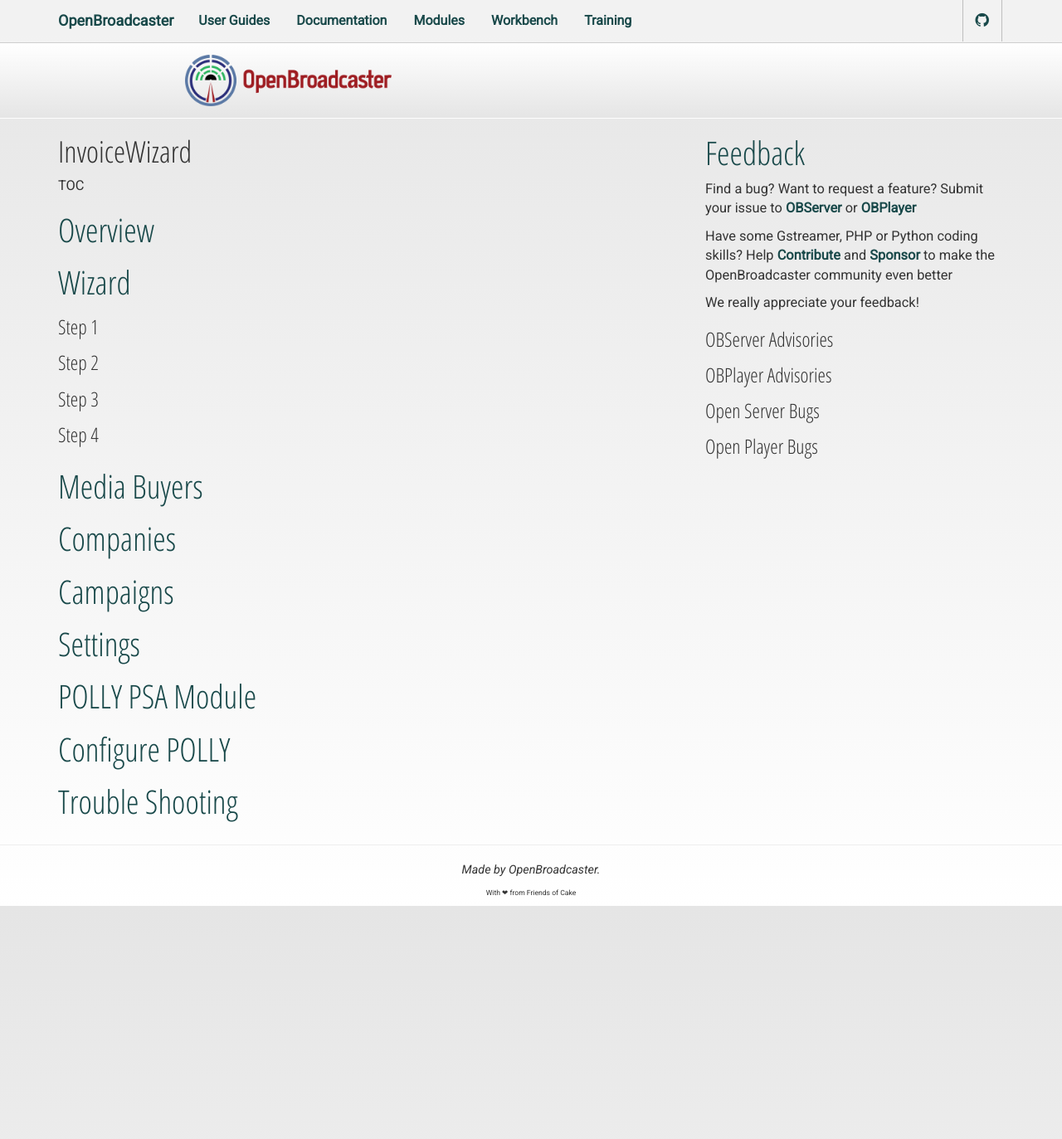
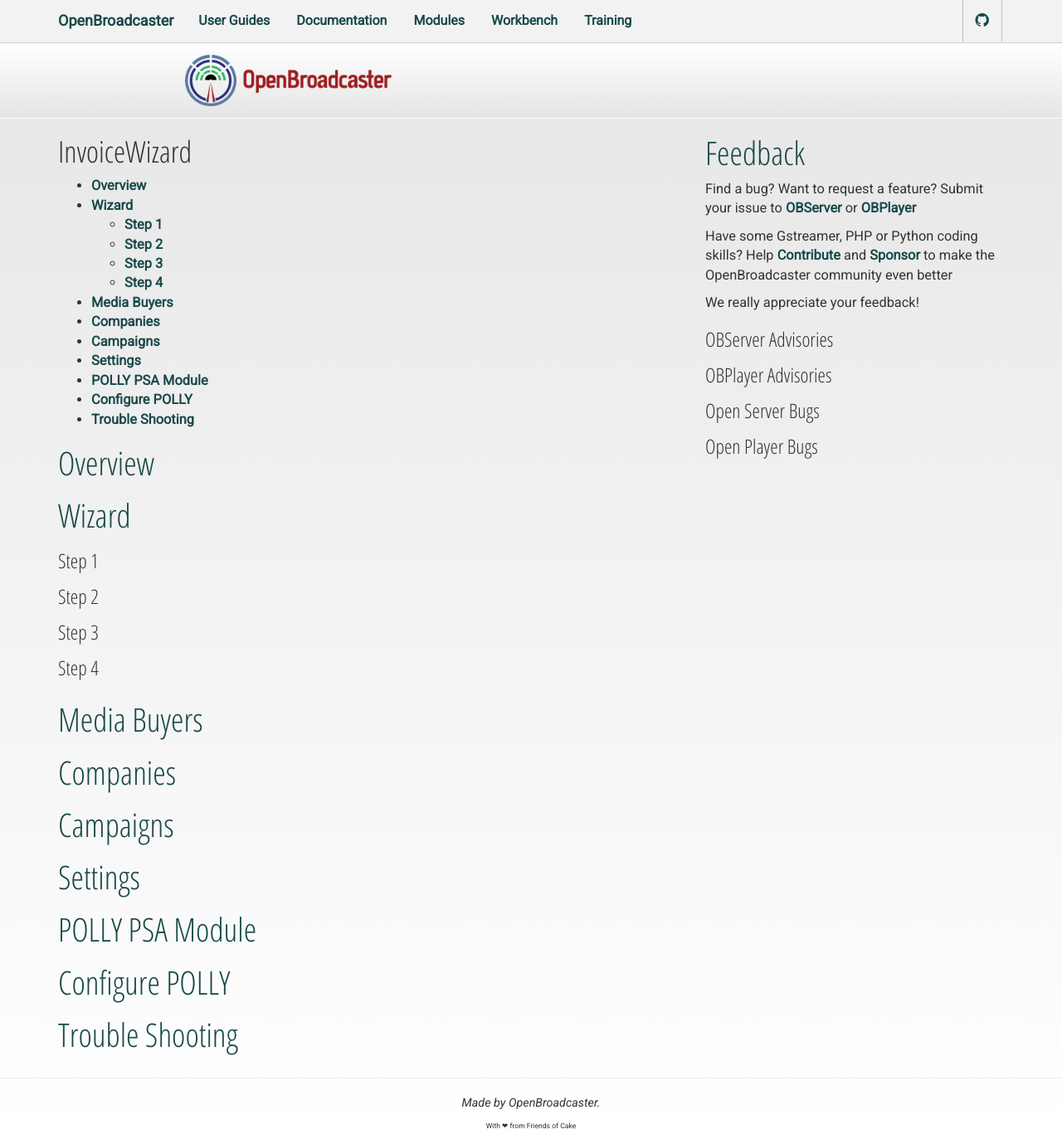
Before and after one commit to openbroadcaster/invoice-wizard, a Jekyll site: the page built from index.md, in a window 1280 px wide. Shown: the whole page at 83% size. Built offline with Jekyll 4.4.1, drawn with Linux system fonts in a browser that asks for light colours; before the commit the page ends 1092 px from its top, so only the background shows below that.

Commit message:
Update index.md

```diff
--- a/index.md
+++ b/index.md
@@ -6,7 +6,7 @@
 # InvoiceWizard
 {:.no_toc}
 
-TOC
+* TOC
 {:toc}
 
 ## Overview
```
